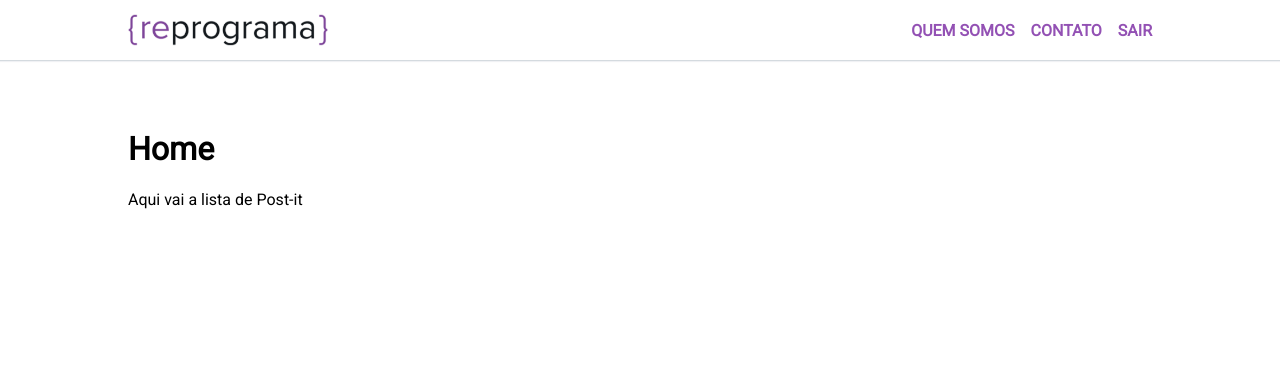
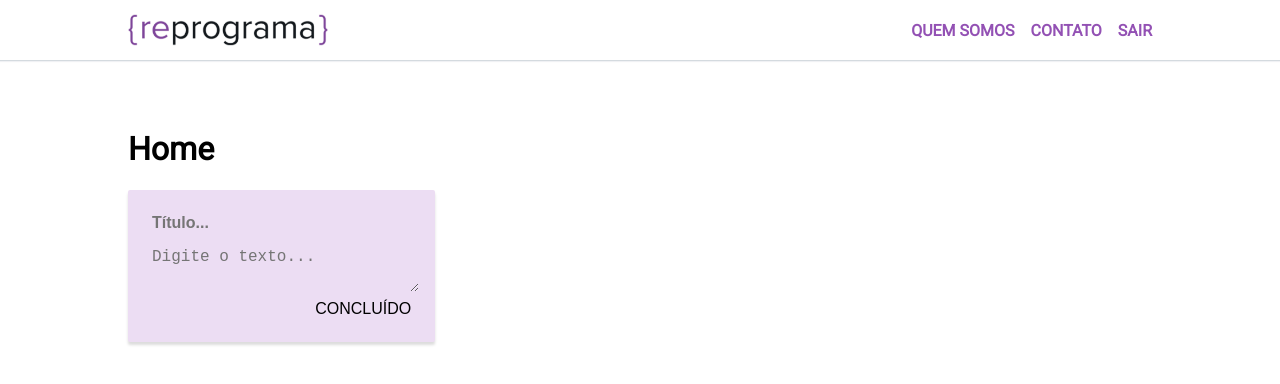
Before and after one commit to reprograma/react, a React (Create React App) app in the folder Projeto/: page /login in a window 1280 px wide. Both pictures are taken after typing "name@example.com", "Sample123" into the empty fields and a click on the button "Enviar". Shown: the top 384 px of the page. Built offline with nearby package versions, Linux system fonts and the light colour scheme.

Commit message:
Iniciado o código do postit

```diff
--- /dev/null
+++ b/Projeto/src/componentes/Postit/Postit.css
@@ -0,0 +1,50 @@
+.postit {
+    font-size: 1rem;
+    display: flex;
+    flex-direction: column;
+    box-sizing: border-box;
+    width: 100%;
+    padding: 1rem;
+    margin: 0 0 1.5rem;
+    background: #ECDDF3;
+    border-radius: 2px;
+    box-shadow: 0 3px 3px 0 rgba(0, 0, 0, 0.14);
+}
+
+.postit__titulo {
+    font-weight: bold;
+}
+
+.postit__botao-remover {
+    cursor: pointer;
+    margin-left: auto;
+}
+
+.postit__botao-concluir {
+    cursor: pointer;
+    text-transform: uppercase;
+    margin-left: auto;
+}
+
+.postit__titulo,
+.postit__texto,
+.postit__botao-remover,
+.postit__botao-concluir {
+    pointer-events: auto;
+    font-size: inherit;
+    padding: 0.5rem;
+    border: none;
+    background: inherit;
+}
+
+.postit__titulo:focus,
+.postit__texto:focus,
+.postit__botao-concluir:focus {
+    outline: none;
+}
+
+@media (min-width: 992px) {
+    .postit {
+        width: 30%;
+    }
+}
--- /dev/null
+++ b/Projeto/src/componentes/Postit/Postit.js
@@ -0,0 +1,63 @@
+import React from 'react'
+import './Postit.css'
+
+
+class Postit extends React.Component {
+    state = {
+        titulo: '',
+        texto: '',
+        editando: false
+    }
+
+    handleCampoChange = e => {
+        const nomeDoCampo = e.target.name // titulo ou texto
+        const valorDoCampo = e.target.value
+
+        this.setState({
+            [nomeDoCampo]: valorDoCampo
+        })
+    }
+
+    handleFormularioSubmit = e => {
+        e.preventDefault()
+
+        // TODO: cadastrar postit na API
+        const postit = {
+            titulo: this.state.titulo,
+            texto: this.state.texto
+        }
+
+        console.log('postit', postit)
+    }
+
+    render() {
+        return (
+            <form
+                className="postit"
+                onSubmit={this.handleFormularioSubmit}
+            >
+                <input
+                    className="postit__titulo"
+                    type="text"
+                    name="titulo"
+                    placeholder="Título..."
+                    area-label="Título"
+                    onChange={this.handleCampoChange}
+                />
+                <textarea
+                    className="postit__texto"
+                    name="texto"
+                    placeholder="Digite o texto..."
+                    area-label="Texto"
+                    onChange={this.handleCampoChange}
+                />
+                <button className="postit__botao-concluir">
+                    Concluído
+                </button>
+            </form>
+        )
+    }
+}
+
+
+export default Postit
--- a/Projeto/src/paginas/Home/Home.js
+++ b/Projeto/src/paginas/Home/Home.js
@@ -1,4 +1,5 @@
 import React from 'react'
+import Postit from '../../componentes/Postit/Postit'
 import './Home.css'
 
 
@@ -6,7 +7,7 @@ function Home(props) {
     return (
         <div className="home">
             <h1>Home</h1>
-            <p>Aqui vai a lista de Post-it</p>
+            <Postit />
         </div>
     )
 }
```
Also changed, not shown: Projeto/src/componentes/Formulario/Grupo/Grupo.js (+11 -0 lines).
